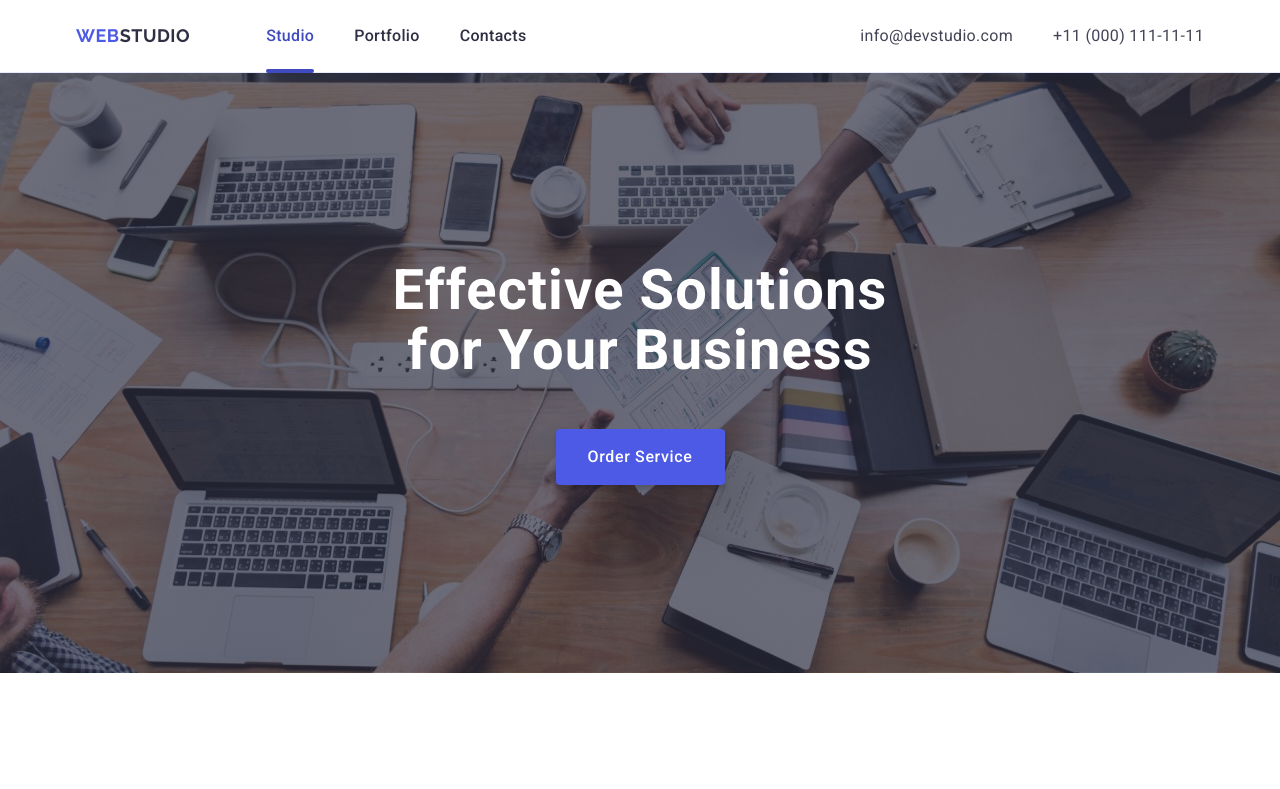
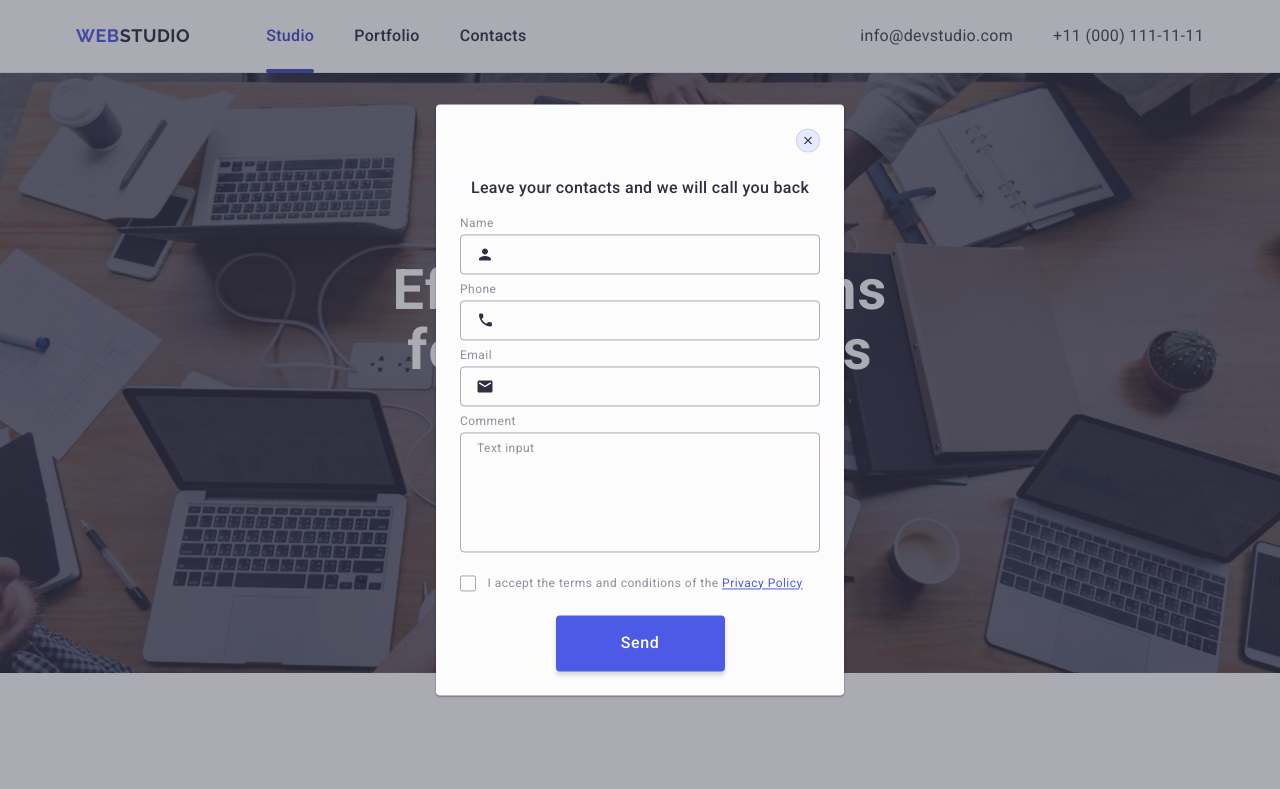
Before and after one commit to AWoLf98/goit-markup-hw-05, a plain HTML site: page index.html in a window 1280 px wide. Shown: the top 789 px of the page. Drawn offline with nearby package versions, Linux system fonts and the light colour scheme.

Commit message:
CHANGE MISTAKES

```diff
--- a/css/styles.css
+++ b/css/styles.css
@@ -540,7 +540,7 @@ button {
     transform: translate(-50%,-50%);
     padding: 72px 24px 24px 24px;
     width: 408px;
-    height: 584px;
+    min-height: 584px;
     border-radius: 4px;
     background-color: #FCFCFC;
     box-shadow:
@@ -551,6 +551,9 @@ button {
 }
 
 .close-model-button {
+    display: flex;
+    justify-content: center;
+    align-items: center;
     position: absolute;
     top: 24px;
     right: 24px;
@@ -561,17 +564,16 @@ button {
     border: 1px solid rgba(0, 0, 0, 0.10);;
     border-radius: 50%;
     background-color: #E7E9FC;
-    fill: #2E2F42;
     transition:
-        fill 250ms cubic-bezier(0.4, 0, 0.2, 1),
-        background-color 250ms cubic-bezier(0.4, 0, 0.2, 1);
+        background-color 250ms cubic-bezier(0.4, 0, 0.2, 1),
+        border 250ms cubic-bezier(0.4, 0, 0.2, 1);
 }
 
 .icon-close-model {
     position: absolute;
-    top: 50%;
-    left: 50%;
-    transform: translate(-50%, -50%);
+    fill: #2E2F42;
+    transition:
+        fill 250ms cubic-bezier(0.4, 0, 0.2, 1);
 }
 
 .close-model-button:hover,
@@ -599,6 +601,7 @@ button {
 .modal-label,
 .modal-policy,
 .modal-input,
+.modal-textarea,
 .modal-input::placeholder,
 .modal-textarea::placeholder {
     font-size: 12px;
@@ -610,7 +613,6 @@ button {
 
 .modal-input-label {
     display: block;
-    /* position: relative; */
     margin-bottom: 4px;
 }
 
@@ -620,19 +622,16 @@ button {
 
 .model-input-icon {
     position: absolute;
-    top: 12px;
-    left: 15px;
+    top: 50%;
+    left: 16px;
+    transform: translateY(-50%);
     fill: #2E2F42;
-    stroke: #2E2F42;
     transition:
-        fill 250ms cubic-bezier(0.4, 0, 0.2, 1),
-        stroke 250ms cubic-bezier(0.4, 0, 0.2, 1);
-}
+        fill 250ms cubic-bezier(0.4, 0, 0.2, 1),}
 
 .modal-input:focus+
 .model-input-icon {
     fill: #4D5AE5;
-    stroke: #4D5AE5;
 }
 
 .input-conteiner {
@@ -642,10 +641,7 @@ button {
 .modal-input {
     width: 100%;
     height: 40px;
-    padding: 0 0 0 34px;
-    border-radius: 4px;
-    border: 1px solid rgba(46, 47, 66, 0.40);
-    transition: border 250ms cubic-bezier(0.4, 0, 0.2, 1);
+    padding-left: 38px;
 }
 
 .modal-textarea {
@@ -653,16 +649,21 @@ button {
     height: 120px;
     padding: 8px 16px;
     resize: none;
+}
+
+.modal-input,
+.modal-textarea {
     border-radius: 4px;
+    background-color: transparent;
+    outline: transparent;
     border: 1px solid rgba(46, 47, 66, 0.40);
-    transition: border 250ms cubic-bezier(0.4, 0, 0.2, 1);
+    transition:
+        border-color 250ms cubic-bezier(0.4, 0, 0.2, 1);
 }
 
 .modal-input:focus,
 .modal-textarea:focus {
-    border: 1px solid #4D5AE5;
-    outline-offset: 4px;
-    outline-color: transparent;
+    border-color: #4D5AE5;
 }
 
 .modal-comment-conteiner {
@@ -734,4 +735,11 @@ a.modal-policy {
     color: #FFF;
     background-color: #4D5AE5;
     box-shadow: 0px 4px 4px 0px rgba(0, 0, 0, 0.15);
+    transition:
+        background-color 250ms cubic-bezier(0.4, 0, 0.2, 1);
 }
+
+.model-submit:hover,
+.model-submit:focus {
+    background-color: #404BBF;
+}
--- a/index.html
+++ b/index.html
@@ -423,13 +423,13 @@
             <div class="subscribe-container">
                 <p class="subscribe-text">Subscribe</p>
                 <form class="subscribe-form">
-                    <label class="subscriber-label" for="user-email">
+                    <label class="subscriber-label" for="user-input-email">
                         <input
                             class="subscriber-input"
                             type="email"
                             placeholder="E-mail"
-                            name="user_email"
-                            id="user-email">
+                            name="user-email"
+                            id="user-input-email">
                     </label>
                     <button class="subscribe-sumbit" type="submit">
                         Subscribe
@@ -441,7 +441,7 @@
             </div>
         </div>
     </footer>
-    <div class="backdrop">
+    <div class="backdrop is-open">
         <div class="modal">
             <button
                 class="close-model-button"
@@ -465,8 +465,8 @@
                         Name
                     </label>
                     <div class="input-conteiner">
-                        <input class="modal-input" type="text" name="user_first_name" pattern="[a-zA-zа-яА-ЯіІїЇєЄґҐ'йЙ]+" id="user-name" required>
-                        <svg class="model-input-icon" width="18" height="18">
+                        <input class="modal-input" type="text" name="user-name" pattern="[a-zA-zа-яА-ЯіІїЇєЄґҐ'йЙ]+" id="user-name" required>
+                        <svg class="model-input-icon" width="18" height="24">
                             <use href="./images/icons.svg#icon-person"></use>
                         </svg>
                     </div>
@@ -476,8 +476,8 @@
                         Phone
                     </label>
                     <div class="input-conteiner">
-                        <input class="modal-input" type="tel" name="user_tel" title="XXX-XXX-XX-XX" pattern="[0-9]{3}-[0-9]{3}-[0-9]{2}-[0-9]{2}" id="user-tel" required>
-                        <svg class="model-input-icon" width="18" height="18">
+                        <input class="modal-input" type="tel" name="user-tel" title="XXX-XXX-XX-XX" pattern="[0-9]{3}-[0-9]{3}-[0-9]{2}-[0-9]{2}" id="user-tel" required>
+                        <svg class="model-input-icon" width="18" height="24">
                             <use href="./images/icons.svg#icon-phone"></use>
                         </svg>
                     </div>
@@ -487,8 +487,8 @@
                         Email
                     </label>
                     <div class="input-conteiner">
-                        <input class="modal-input" type="email" name="user_email" id="user-email" required>
-                        <svg class="model-input-icon" width="18" height="18">
+                        <input class="modal-input" type="email" name="user-email" id="user-email" required>
+                        <svg class="model-input-icon" width="18" height="24">
                             <use href="./images/icons.svg#icon-email"></use>
                         </svg>
                     </div>
@@ -499,13 +499,13 @@
                     </label>
                     <textarea
                         class="modal-textarea"
-                        name="user_comment"
+                        name="user-comment"
                         placeholder="Text input"
                         id="user-comment"></textarea>
                 </div>
                 <div class="modal-check-conteiner">
-                    <input class="modal-check visually-hidden" type="checkbox" value="true" name="user_policy" id="user-policy">
-                    <label class="modal-label" for="user-policy">
+                    <input class="modal-check visually-hidden" type="checkbox" value="true" name="user-privacy" id="user-privacy">
+                    <label class="modal-label" for="user-privacy">
                         <span class="modal-own-policy-span-check">
                             <svg class="model-icon-check" width="10" height="8">
                                 <use href="./images/icons.svg#icon-check-mark"></use>
```
